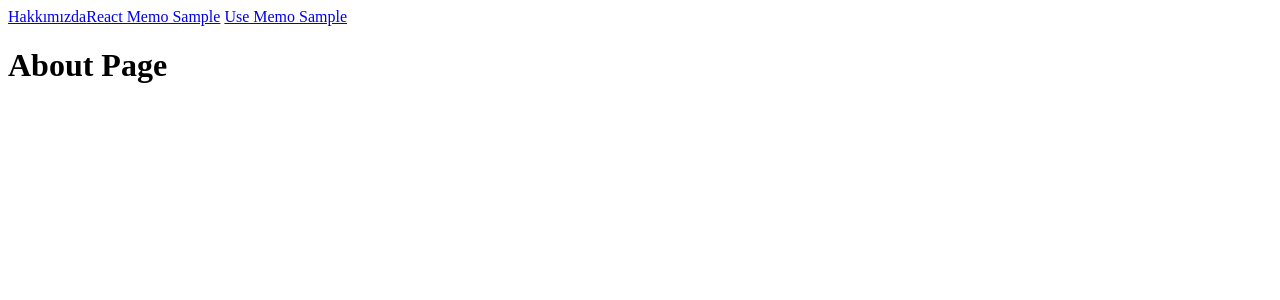
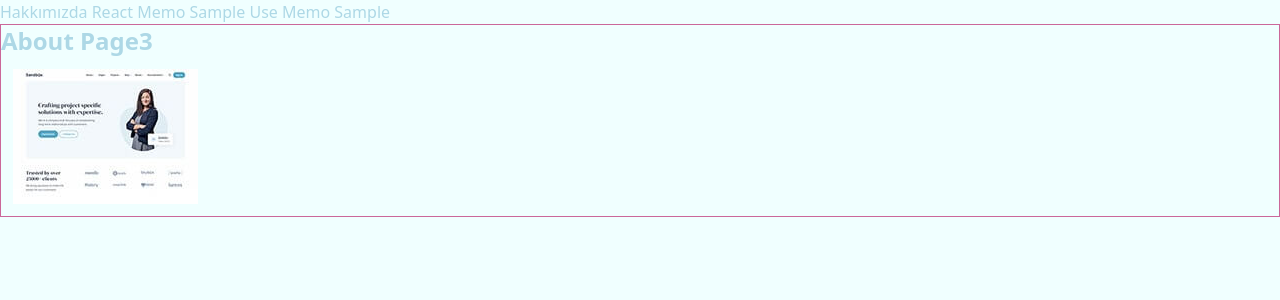
Before and after one commit to neominalsolutions/linktera-webpack-app, a React app: page /about in a window 1280 px wide. Shown: the top 300 px of the page. Built offline with nearby package versions, Linux system fonts and the light colour scheme.

Commit message:
react-app-env.d.ts dosyası eklendi webpack historyApiFallback özelliği eklendi.

```diff
--- a/postcss.config.js
+++ b/postcss.config.js
@@ -1,7 +1,4 @@
+const tailwindcss = require('tailwindcss');
 module.exports = {
-	plugins: [
-		require('postcss-preset-env')({
-			browsers: 'last 2 versions',
-		}),
-	],
+	plugins: ['postcss-preset-env', tailwindcss],
 };
--- a/src/App.tsx
+++ b/src/App.tsx
@@ -1,17 +1,15 @@
 import React from 'react';
 import { Link, Outlet } from 'react-router-dom';
-import mi8 from './assets/images/mi8.jpg';
 
 function App() {
 	return (
 		<>
 			<nav>
-				<Link to="/about">Hakkımızda</Link>
+				<Link to="/about">Hakkımızda</Link>{' '}
 				<Link to="/reactMemo">React Memo Sample</Link>{' '}
 				<Link to="/useMemo">Use Memo Sample</Link>
 			</nav>
 			<main className="alert">
-				{/* <img src={mi8} alt="image" /> */}
 				<Outlet />
 			</main>
 		</>
--- a/src/global.css
+++ /dev/null
@@ -1,3 +0,0 @@
-/* @tailwind base;
-@tailwind components;
-@tailwind utilities; */
--- a/src/index.tsx
+++ b/src/index.tsx
@@ -4,7 +4,7 @@ import App from './App';
 import { RouterProvider, createBrowserRouter } from 'react-router-dom';
 import AboutPage from './pages/AboutPage';
 // import './style.scss';
-import './global.css';
+import './style.scss';
 import ReactMemoSample from './pages/reactMemo/ReactMemoSample';
 import UseMemoSample from './pages/useMemo/UseMemoSample';
 
--- a/src/pages/AboutPage.tsx
+++ b/src/pages/AboutPage.tsx
@@ -1,9 +1,14 @@
 import * as React from 'react';
+import mi8 from '../assets/images/mi8.jpg';
 
 function AboutPage() {
 	return (
 		<>
-			<h1 className="text-3xl font-bold underline">About Page</h1>
+			<h1 className="text-2xl font-bold">About Page3</h1>
+
+			<div className="p-3">
+				<img className="object-cover" src={mi8} alt="image" />
+			</div>
 		</>
 	);
 }
--- /dev/null
+++ b/src/react-app-env.d.ts
@@ -0,0 +1,4 @@
+declare module '*.png';
+declare module '*.svg';
+declare module '*.jpeg';
+declare module '*.jpg';
--- a/src/style.scss
+++ b/src/style.scss
@@ -1,16 +1,17 @@
-
+@import "tailwindcss/base";
+@import "tailwindcss/components";
+@import "tailwindcss/utilities";
 
 body {
     background-color: azure;
     color: lightblue;
 }
 
+
+
 $base-color: #c6538c;
 $border-dark: rgba($base-color, 0.88);
 
 .alert {
   border: 1px solid $border-dark;
-
-  // aşağıdaki desteği verebilmek için url-loader paketine ihtiyaç
-  // background-image: url('');
 }
--- a/tailwind.config.js
+++ b/tailwind.config.js
@@ -1,4 +1,7 @@
-const tailwindcss = require('tailwindcss');
 module.exports = {
-	plugins: ['postcss-preset-env', tailwindcss],
+	content: ['./src/**/*.{js,jsx,ts,tsx}'],
+	theme: {
+		extend: {},
+	},
+	plugins: [],
 };
--- a/webpack.config.js
+++ b/webpack.config.js
@@ -6,6 +6,7 @@ module.exports = {
 	mode: 'development',
 	devServer: {
 		port: 3001,
+		historyApiFallback: true,
 	},
 	entry: './src/index.tsx',
 	output: {
```
